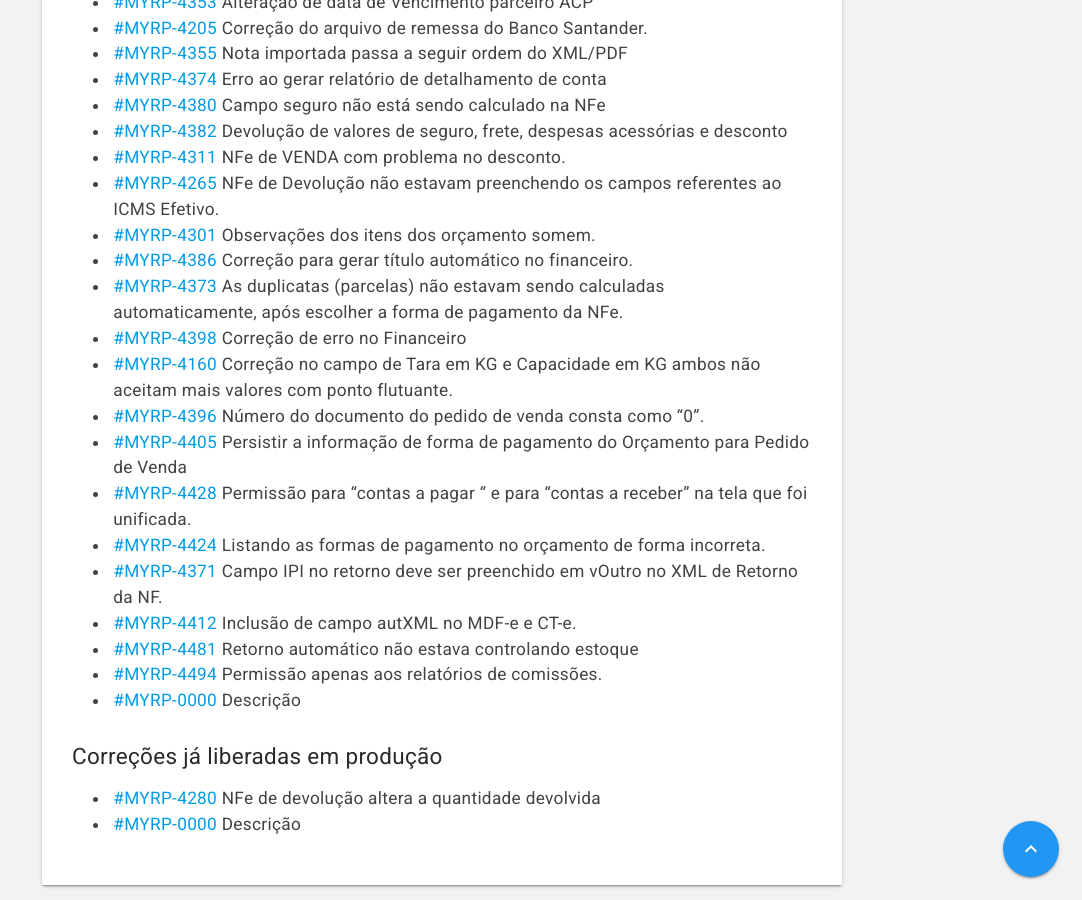
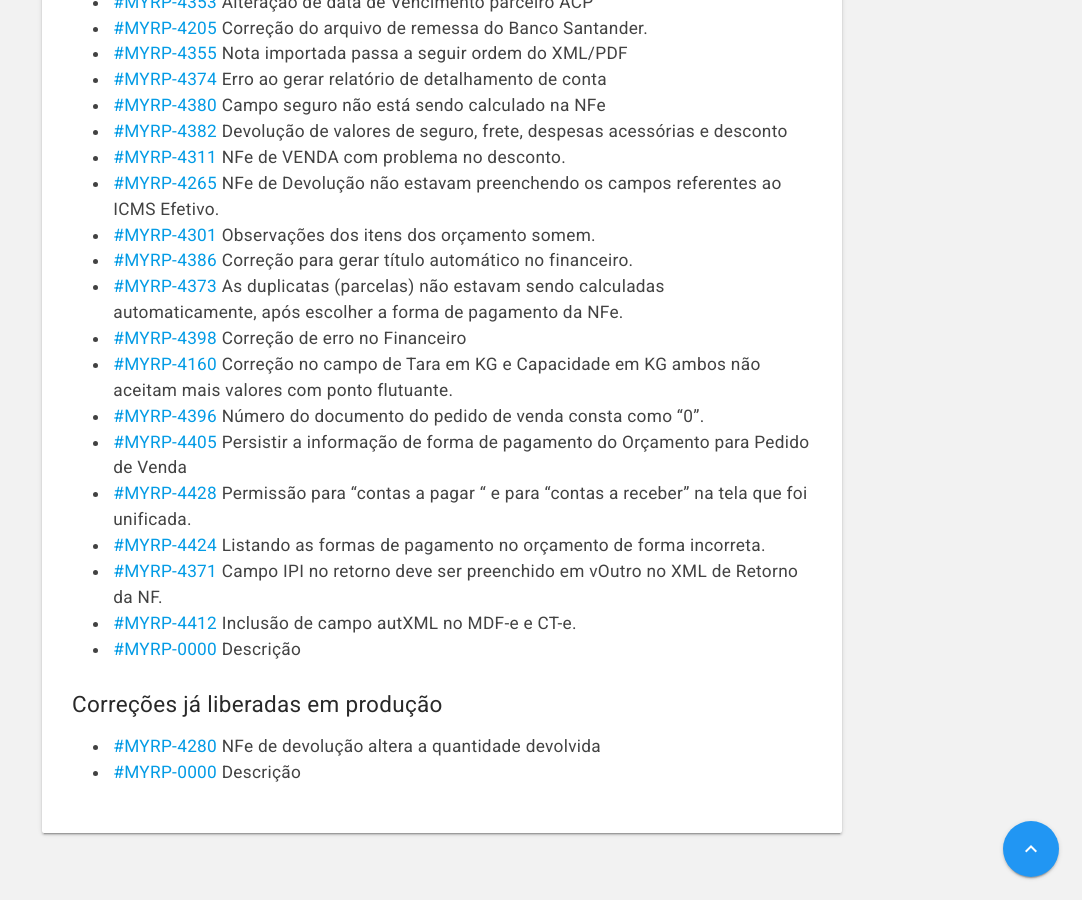
Before and after one commit to myrp-maicon/changelog-myrp, a Jekyll site: the page built from docs/myrp/19.08.01.md, in a window 1280 px wide and 900 px high, scrolled down 1686 px. Shown: the whole window, without its empty margins (198-1280 px from the left). Built offline with Jekyll 4.4.1, drawn with Linux system fonts in a browser that asks for light colours; nearby versions of some CDN libraries; our own code applies the rules of GitHub Pages for plain Markdown files; the repository's description, which GitHub fills in, is left out.

Commit message:
Update 19.08.01.md
Remoção de itens que só entram no próximo deploy.

```diff
--- a/docs/myrp/19.08.01.md
+++ b/docs/myrp/19.08.01.md
@@ -54,8 +54,6 @@
 * [#MYRP-4424](https://devmyrp.atlassian.net/browse/MYRP-4424) Listando as formas de pagamento no orçamento de forma incorreta.
 * [#MYRP-4371](https://devmyrp.atlassian.net/browse/MYRP-4371) Campo IPI no retorno deve ser preenchido em vOutro no XML de Retorno da NF.
 * [#MYRP-4412](https://devmyrp.atlassian.net/browse/MYRP-4412) Inclusão de campo autXML no MDF-e e CT-e.
-* [#MYRP-4481](https://devmyrp.atlassian.net/browse/MYRP-4481) Retorno automático não estava controlando estoque
-* [#MYRP-4494](https://devmyrp.atlassian.net/browse/MYRP-4494) Permissão apenas aos relatórios de comissões.
 * [#MYRP-0000](https://devmyrp.atlassian.net/browse/MYRP-0000) Descrição
 
 
```
